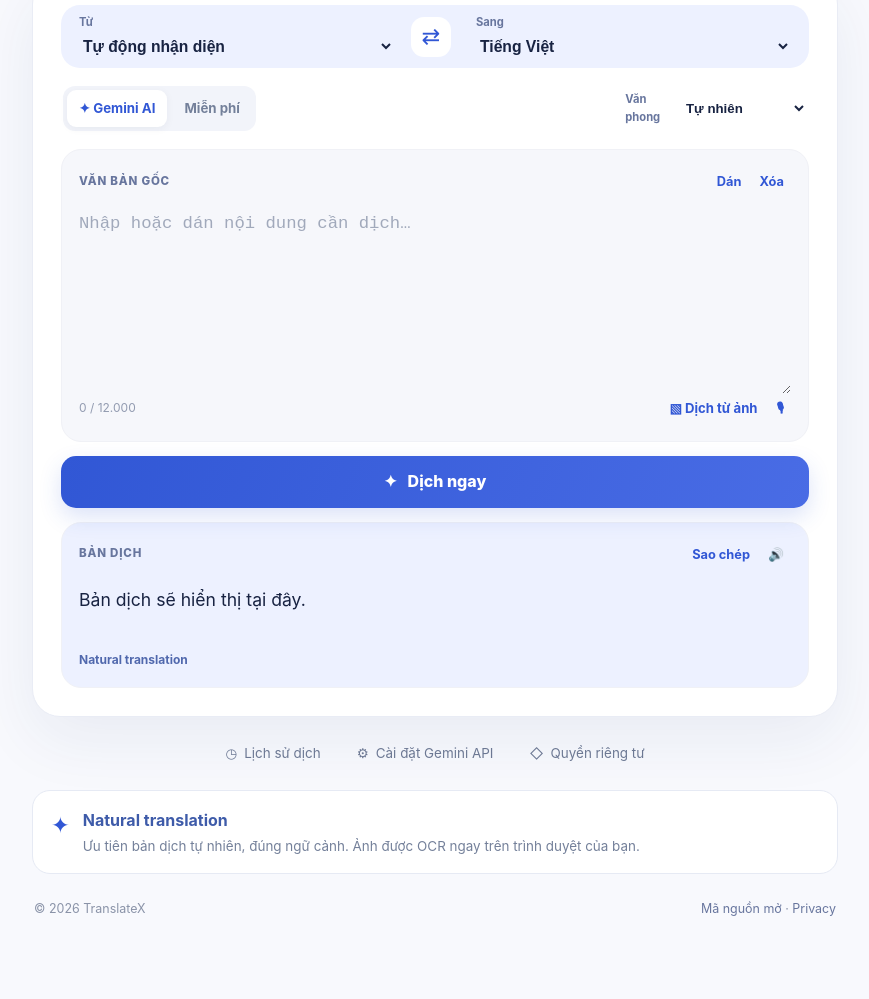
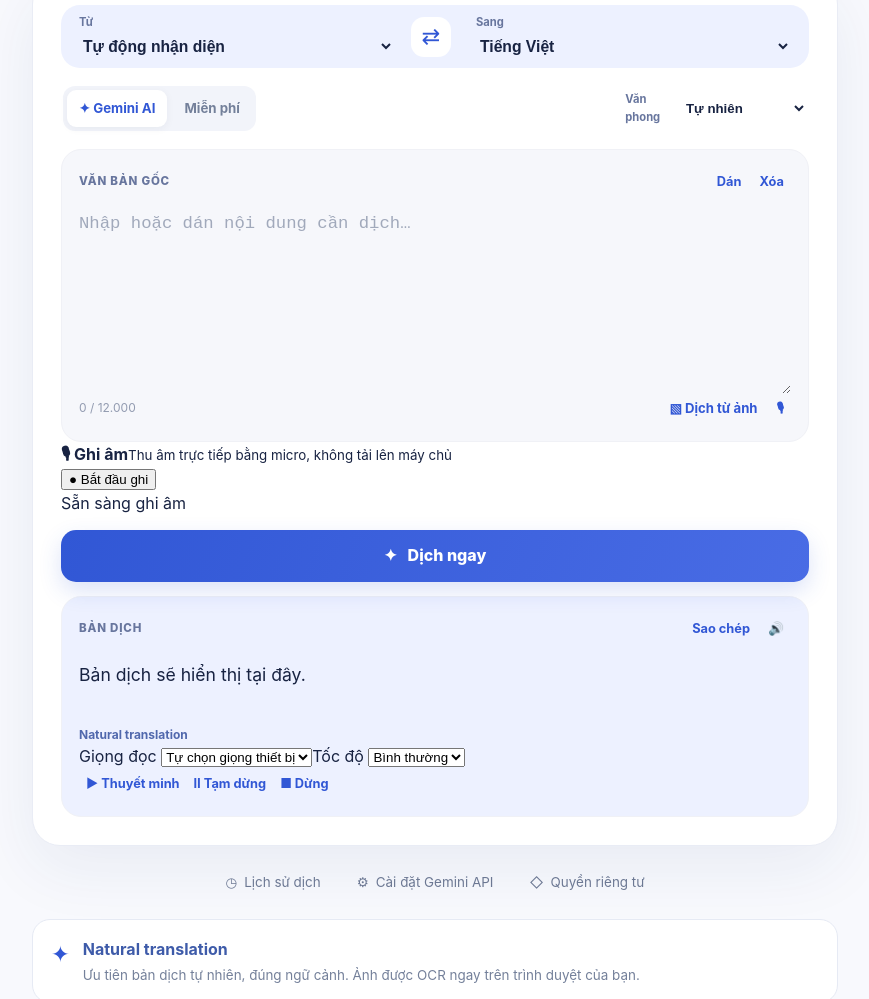
Before and after one commit to khahdihdz/translatex, a plain HTML site: page docs/index.html in a window 1280 px wide. Shown: the part 289-1288 px from the top of the page, without its empty margins (205-1074 px from the left). Before the commit the page ends 1258 px from the top, so only its background shows below. Drawn offline with Linux system fonts and the light colour scheme.

Commit message:
Add voice recording and narration controls

```diff
--- a/docs/index.html
+++ b/docs/index.html
@@ -21,8 +21,15 @@
   </div>
   <div class="mode-row"><div class="mode-switch"><button class="mode active" data-mode="ai">✦ Gemini AI</button><button class="mode" data-mode="free">Miễn phí</button></div><label class="style-select"><span data-i18n="style">Văn phong</span><select id="styleSelect"><option value="Natural">Tự nhiên</option><option value="Fluent">Trôi chảy</option><option value="Literal">Sát nghĩa</option><option value="Professional">Chuyên nghiệp</option><option value="Casual">Thân mật</option><option value="Technical">Kỹ thuật</option></select></label></div>
   <div class="text-panel input-panel"><div class="panel-heading"><span data-i18n="original">VĂN BẢN GỐC</span><div><button class="text-btn" id="pasteBtn">Dán</button><button class="text-btn" id="clearBtn">Xóa</button></div></div><textarea id="sourceText" rows="6" maxlength="12000" placeholder="Nhập hoặc dán nội dung cần dịch…"></textarea><div class="input-footer"><span id="charCount">0 / 12.000</span><div class="input-tools"><label class="upload-btn" for="imageInput">▧ <span data-i18n="image">Dịch từ ảnh</span></label><input id="imageInput" type="file" accept="image/*" hidden><button class="text-btn" id="voiceBtn" title="Nhập bằng giọng nói">🎙</button></div></div><div class="image-preview" id="imagePreview" hidden><img id="previewImage" alt="Ảnh đã chọn"><div><b id="ocrStatus">Đang chờ nhận diện</b><button class="text-btn" id="removeImage">Gỡ ảnh</button></div></div></div>
+  <section class="voice-recorder" aria-label="Ghi âm giọng nói">
+   <div class="voice-recorder-heading"><div><b>🎙 Ghi âm</b><small>Thu âm trực tiếp bằng micro, không tải lên máy chủ</small></div><button id="recordBtn" class="voice-action">● Bắt đầu ghi</button></div>
+   <div id="recordStatus" class="voice-status" role="status">Sẵn sàng ghi âm</div>
+   <audio id="recordPlayback" controls hidden></audio>
+  </section>
   <button id="translateBtn" class="translate-btn"><span>✦</span> <span data-i18n="translate">Dịch ngay</span></button>
-  <div class="text-panel output-panel"><div class="panel-heading"><span data-i18n="translation">BẢN DỊCH</span><div><button class="text-btn" id="copyBtn">Sao chép</button><button class="text-btn" id="speakBtn" title="Đọc bản dịch">🔊</button></div></div><div id="resultText" class="result-text" aria-live="polite">Bản dịch sẽ hiển thị tại đây.</div><div class="result-footer"><span id="resultMeta">Natural translation</span><span id="statusText" role="status"></span></div></div>
+  <div class="text-panel output-panel"><div class="panel-heading"><span data-i18n="translation">BẢN DỊCH</span><div><button class="text-btn" id="copyBtn">Sao chép</button><button class="text-btn" id="speakBtn" title="Đọc bản dịch">🔊</button></div></div><div id="resultText" class="result-text" aria-live="polite">Bản dịch sẽ hiển thị tại đây.</div><div class="result-footer"><span id="resultMeta">Natural translation</span><span id="statusText" role="status"></span></div>
+   <div class="narration-controls"><label>Giọng đọc <select id="voiceSelect"><option value="">Tự chọn giọng thiết bị</option></select></label><label>Tốc độ <select id="speechRate"><option value="0.85">Chậm</option><option value="1" selected>Bình thường</option><option value="1.15">Tự nhiên</option><option value="1.3">Nhanh</option></select></label><div class="narration-buttons"><button class="text-btn" id="speakBtn">▶ Thuyết minh</button><button class="text-btn" id="pauseSpeakBtn">Ⅱ Tạm dừng</button><button class="text-btn" id="stopSpeakBtn">■ Dừng</button></div></div>
+  </div>
  </section>
  <section class="below-tools"><button class="tool-link" id="historyBtn">◷ <span>Lịch sử dịch</span></button><button class="tool-link" id="settingsBtn">⚙ <span>Cài đặt Gemini API</span></button><a class="tool-link" href="privacy.html">◇ <span>Quyền riêng tư</span></a></section>
  <section class="history-card" id="historyPanel" hidden><div class="section-heading"><h2>Lịch sử gần đây</h2><button class="text-btn" id="clearHistory">Xóa lịch sử</button></div><div id="historyList"></div></section>
```
